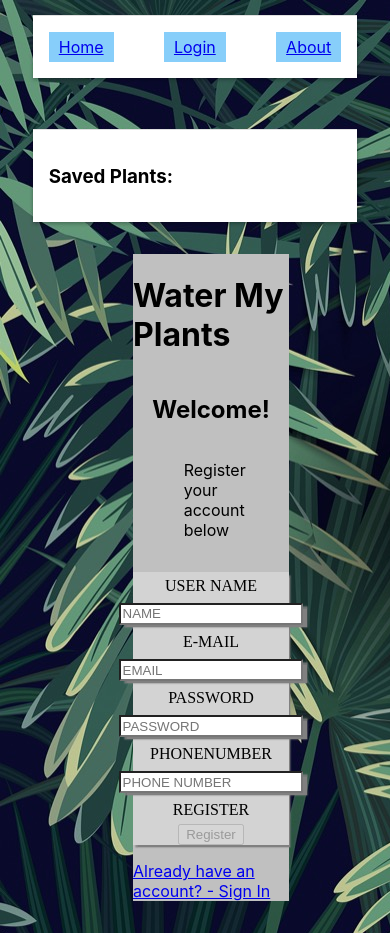
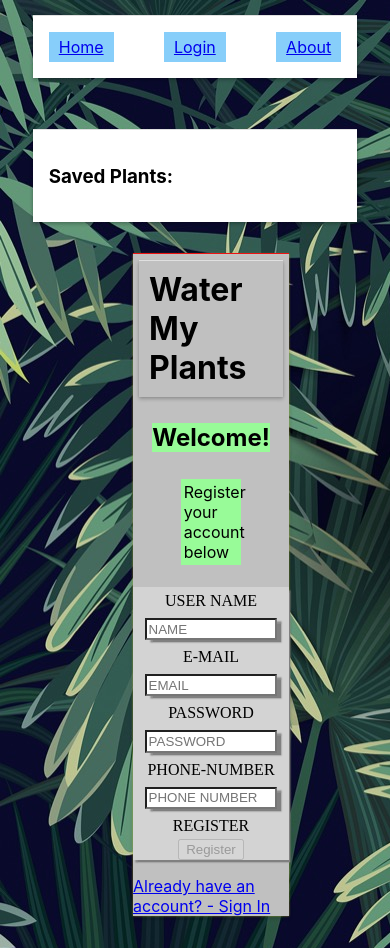
Before and after one commit to extrude575757/waterplantsApp, a React (Create React App) app: page / in a window 390 px wide. Built offline with nearby package versions, Linux system fonts and the light colour scheme.

Commit message:
Phonenumber validations

```diff
--- a/src/App.css
+++ b/src/App.css
@@ -21,30 +21,47 @@
   background-color: peru;
 }
 #About.App > p{
+  padding: .6rem;
+  margin: .4rem;
   max-width:55%;
   height: 100%;
   background-color: peachpuff;
 
 }
 #About.App > ul{
+  padding: 1.3rem;
+  margin: .4rem;
+
   max-width:55%;
   height: 100%;
   background-color: peachpuff;
 
 }
+.App > .pale{
+
+  background-color: palegreen;
+}
 .App.Form{
   /* display: flex;
   align-items: center;
   justify-content: center; */
+  box-shadow: 0 -1px 0 #ec1313, 0 0 2px rgba(212, 209, 30, 0.603),
+  0 2px 4px rgba(0, 0, 0, 0.24);
   background-color: silver;
   height:100%;
   max-width: 40%;
 }
 .App > h1{
+  padding: .6rem;
+  margin: .4rem;
+  box-shadow: 0 -1px 0 #e0e0e0, 0 0 2px rgba(0, 0, 0, 0.12),
+  0 2px 4px rgba(0, 0, 0, 0.24);
 
   background-color: silver;
 }
 .App > p{
+  padding: .2rem;
+  margin: .4rem;
   max-width:35%;
   height: 100%;
   background-color:silver ;
@@ -65,6 +82,8 @@
 }
 .App > input{
   box-shadow: .3rem .2rem .1rem grey;
+  max-width: 80%;
+  min-width:25%;
   padding:.1rem;
   margin:.2rem;
 }
--- a/src/Auth/SignUp.js
+++ b/src/Auth/SignUp.js
@@ -137,8 +137,8 @@ const validate = event => {
 
         <div className="App Form">
           <h1>Water My Plants</h1>
-          <h2>Welcome!</h2>
-          <p>Register your account below</p>
+          <h2 className="pale">Welcome!</h2>
+          <p className="pale">Register your account below</p>
               <form className="App" onSubmit={signUp}>
                 <label htmlFor="username">
                   USER NAME
@@ -174,7 +174,7 @@ const validate = event => {
                 onChange={handleChange}
               />
               <label htmlFor="phoneNumber">
-                PHONENUMBER
+                PHONE-NUMBER
                 {errorState.phoneNumber.length >= 11 ? (
           <p className="error App-logo">{errorState.phoneNumber}</p>
         ) : null}
```
